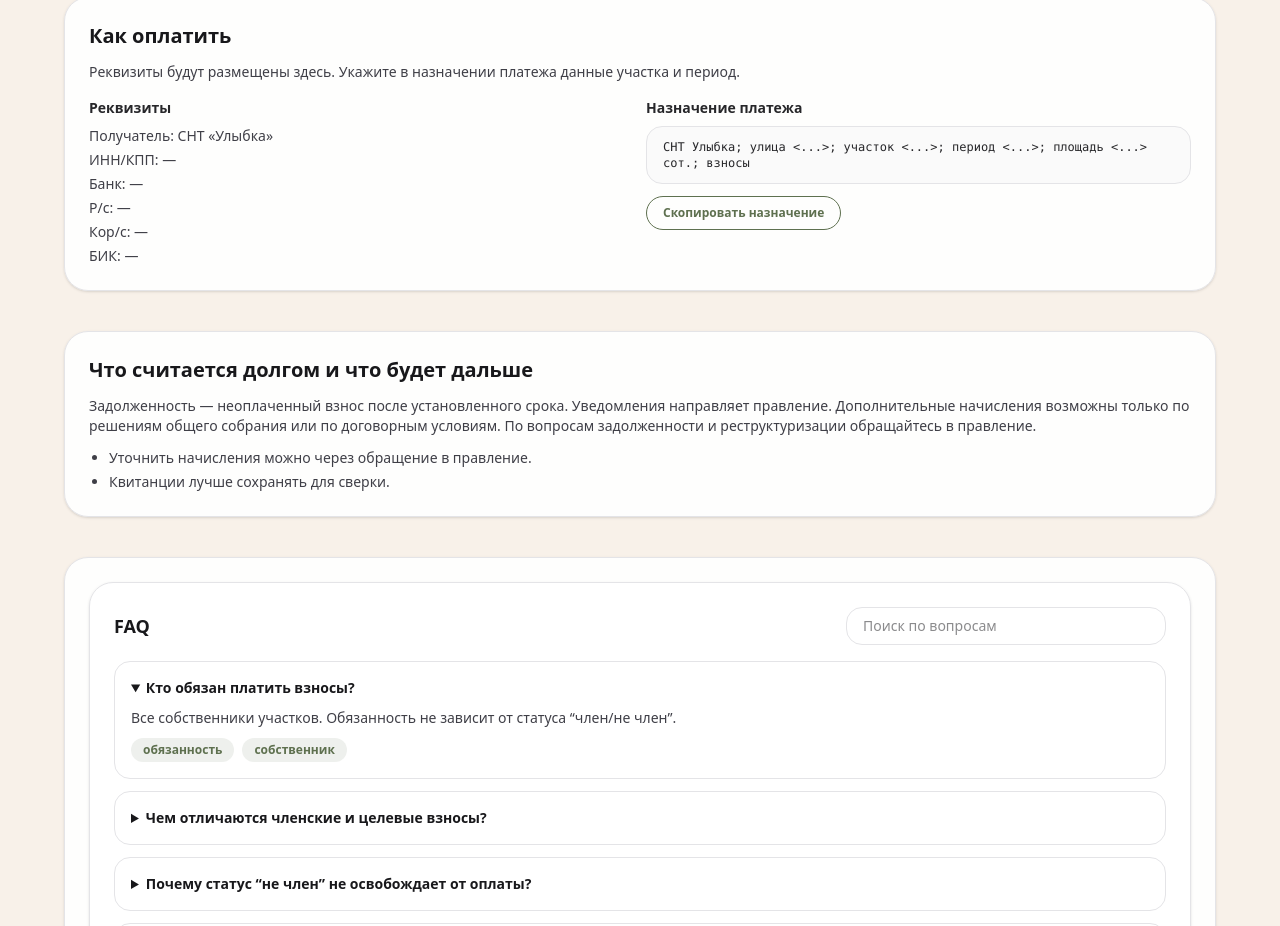
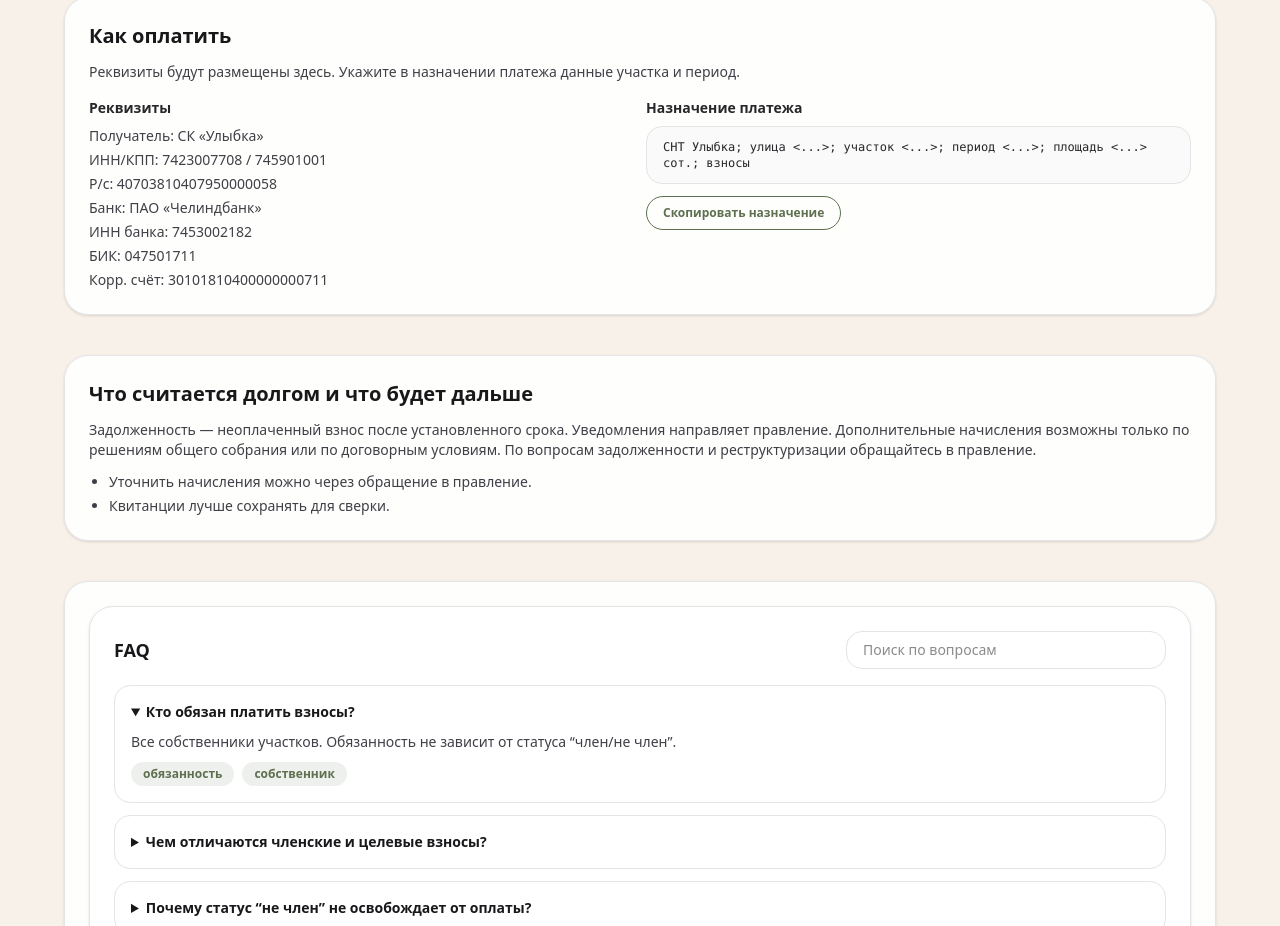
Before and after one commit to SmokyRM/snt-ulybka, a Next.js app: page /fees in a window 1280 px wide. Shown: the part 1118-2044 px from the top of the page. Built offline with nearby package versions, Linux system fonts and the light colour scheme.

Commit message:
Fix payment details: use single source everywhere

```diff
--- a/app/fees/page.tsx
+++ b/app/fees/page.tsx
@@ -2,6 +2,7 @@ import CopyToClipboard from "@/components/CopyToClipboard";
 import FeesCalculator from "@/components/FeesCalculator";
 import FaqSearch from "@/components/FaqSearch";
 import { FEES_FAQ, FEES_RATE_RUB_PER_SOTKA } from "@/content/fees";
+import { PAYMENT_DETAILS } from "@/config/paymentDetails";
 
 export const metadata = {
   title: "Взносы и долги — СНТ «Улыбка»",
@@ -57,12 +58,13 @@ export default function FeesPage() {
             <div>
               <p className="font-semibold text-zinc-800">Реквизиты</p>
               <ul className="mt-2 space-y-1">
-                <li>Получатель: СНТ «Улыбка»</li>
-                <li>ИНН/КПП: —</li>
-                <li>Банк: —</li>
-                <li>Р/с: —</li>
-                <li>Кор/с: —</li>
-                <li>БИК: —</li>
+                <li>Получатель: {PAYMENT_DETAILS.receiver}</li>
+                <li>ИНН/КПП: {PAYMENT_DETAILS.inn} / {PAYMENT_DETAILS.kpp}</li>
+                <li>Р/с: {PAYMENT_DETAILS.account}</li>
+                <li>Банк: {PAYMENT_DETAILS.bank}</li>
+                <li>ИНН банка: {PAYMENT_DETAILS.bankInn}</li>
+                <li>БИК: {PAYMENT_DETAILS.bic}</li>
+                <li>Корр. счёт: {PAYMENT_DETAILS.corr}</li>
               </ul>
             </div>
             <div>
--- /dev/null
+++ b/releases/CHANGELOG_v2025.12.25-4.md
@@ -0,0 +1,3 @@
+Changelog v2025.12.25-4
+- ab8c23f Deploy: Add official payment details
+- dd7e77b Add official payment details
--- a/src/components/home/Contacts.tsx
+++ b/src/components/home/Contacts.tsx
@@ -1,9 +1,7 @@
 "use client";
 
 import { useState } from "react";
-
-const requisites =
-  "СНТ «Улыбка», ИНН 0000000000, КПП 000000000, р/с 00000000000000000000";
+import { PAYMENT_DETAILS } from "@/config/paymentDetails";
 
 export default function Contacts() {
   const [copied, setCopied] = useState(false);
@@ -12,7 +10,8 @@ export default function Contacts() {
     if (!navigator?.clipboard) {
       return;
     }
-    await navigator.clipboard.writeText(requisites);
+    const shortReq = `${PAYMENT_DETAILS.receiver}, ИНН ${PAYMENT_DETAILS.inn}, КПП ${PAYMENT_DETAILS.kpp}, р/с ${PAYMENT_DETAILS.account}, БИК ${PAYMENT_DETAILS.bic}`;
+    await navigator.clipboard.writeText(shortReq);
     setCopied(true);
     window.setTimeout(() => setCopied(false), 2000);
   };
@@ -48,7 +47,8 @@ export default function Contacts() {
               Реквизиты (кратко)
             </h3>
             <p className="mt-4 text-sm leading-6 text-zinc-700">
-              {requisites}
+              {PAYMENT_DETAILS.receiver}, ИНН {PAYMENT_DETAILS.inn}, КПП {PAYMENT_DETAILS.kpp},
+              р/с {PAYMENT_DETAILS.account}, БИК {PAYMENT_DETAILS.bic}
             </p>
             <button
               type="button"
--- /dev/null
+++ b/src/config/paymentDetails.ts
@@ -0,0 +1,10 @@
+export const PAYMENT_DETAILS = {
+  receiver: "СК «Улыбка»",
+  inn: "7423007708",
+  kpp: "745901001",
+  account: "40703810407950000058",
+  bank: "ПАО «Челиндбанк»",
+  bankInn: "7453002182",
+  bic: "047501711",
+  corr: "30101810400000000711",
+};
```
